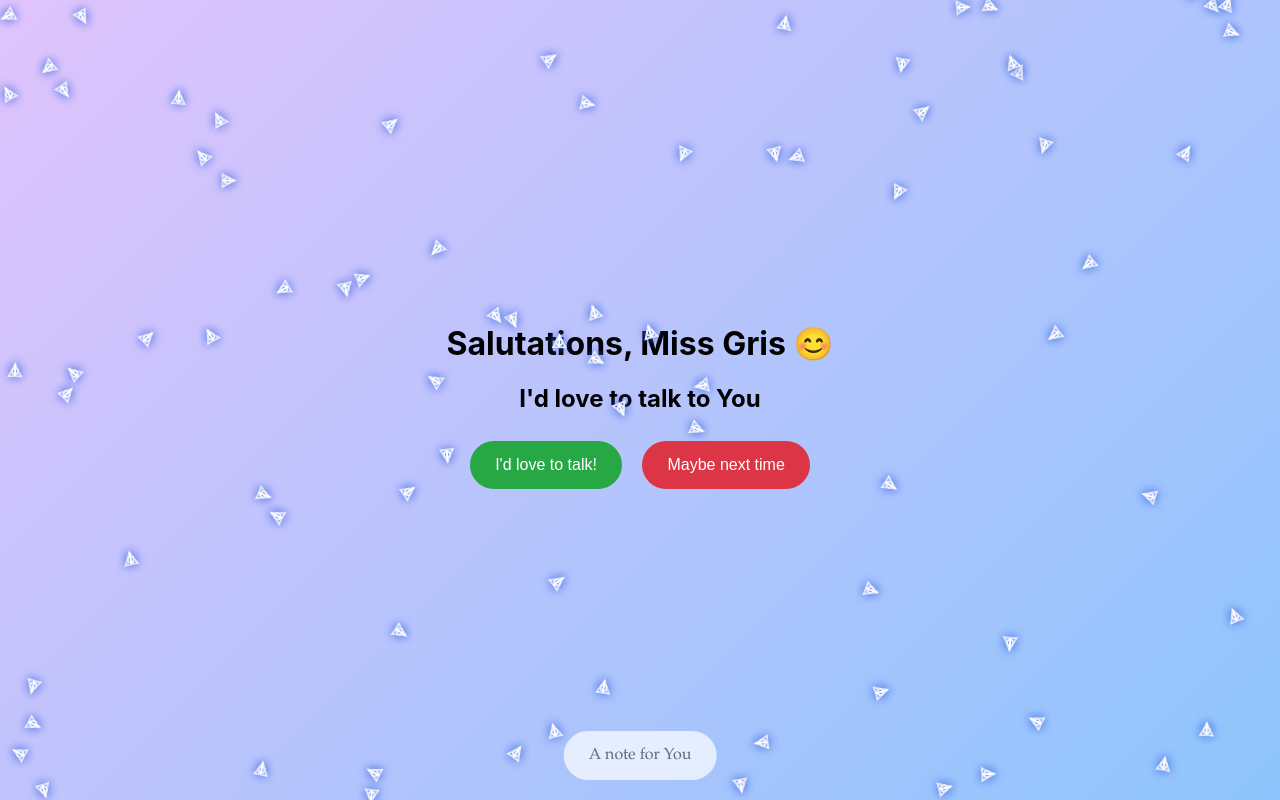
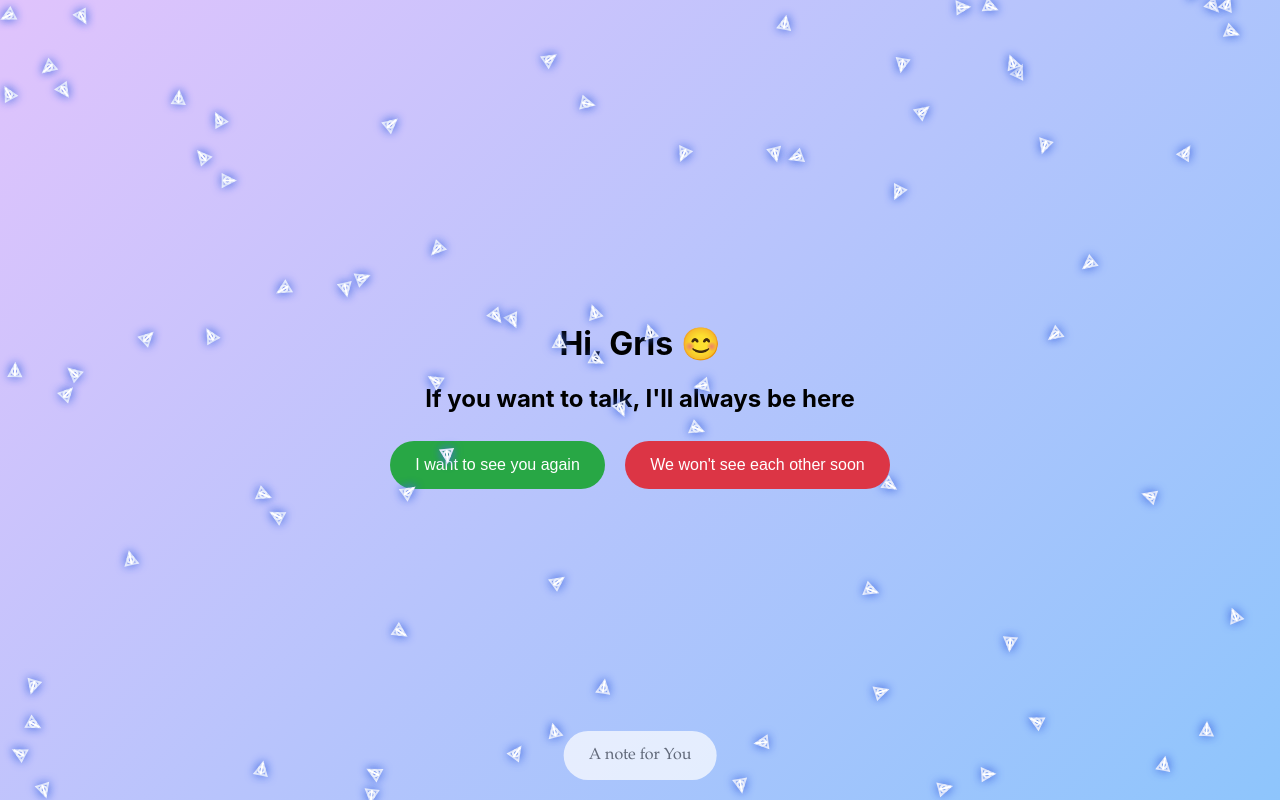
Before and after one commit to johan-aos/for-you, a plain HTML site: page index testing.html in a window 1280 px wide. Drawn offline with Linux system fonts and the light colour scheme.

Commit message:
Updated welcome message and secret-page font size

```diff
--- a/index testing.html
+++ b/index testing.html
@@ -102,7 +102,7 @@ canvas { position:fixed; top:0; left:0; pointer-events:none; }
 }
 
 #secret-page p {
-    font-size: 1.1rem;
+    font-size: 0.8rem;
     max-width: 600px;
     margin: 0 auto;
     font-weight: normal;
@@ -116,10 +116,10 @@ canvas { position:fixed; top:0; left:0; pointer-events:none; }
 <canvas id="confetti"></canvas>
 
 <div class="container" id="main">
-  <h1>Salutations, Miss Gris 😊</h1>
-  <h2>I'd love to talk to You</h2>
-  <button class="yes" onclick="yesClicked()">I'd love to talk!</button>
-  <button class="no" id="noBtn">Maybe next time</button>
+  <h1>Hi, Gris 😊</h1>
+  <h2>If you want to talk, I'll always be here</h2>
+  <button class="yes" onclick="yesClicked()">I want to see you again</button>
+  <button class="no" id="noBtn">We won't see each other soon</button>
 
   <!-- SECRET TRIGGER BUTTON -->
   <div class="secret-trigger" onclick="showSecretPage()">A note for You</div>
```
Also changed, not shown: index.html (+5 -5 lines).
